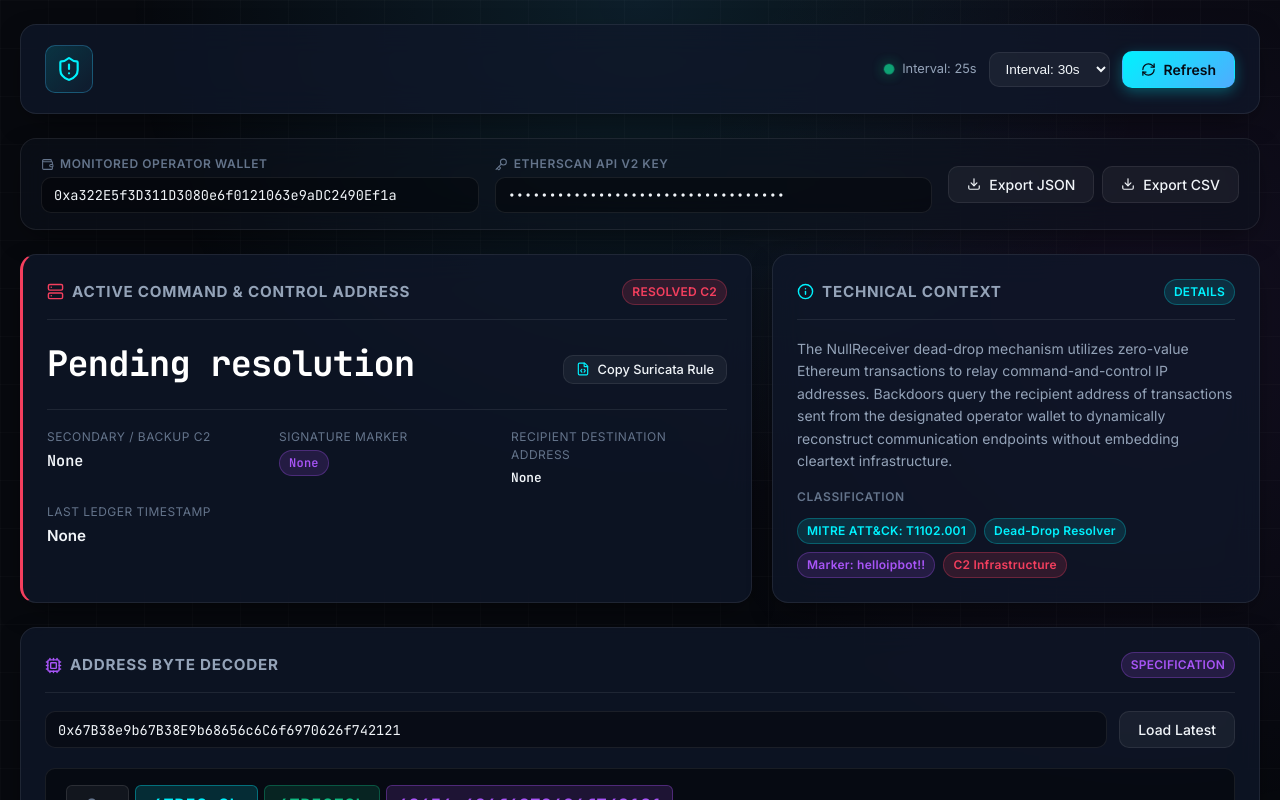
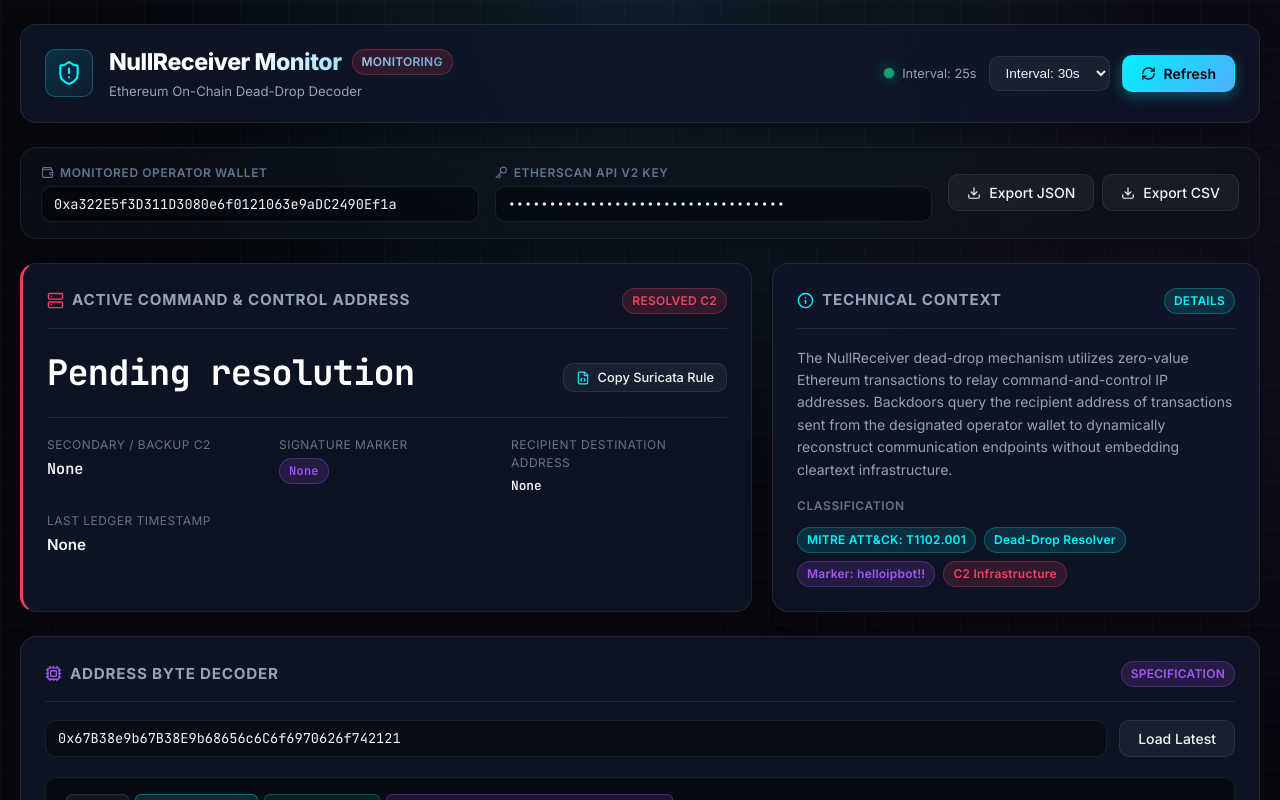
Before and after one commit to RD-Tarun/nullreceiver-sentinel, a React (Vite) app: page / in a window 1280 px wide. Shown: the top 800 px of the page. Built offline with nearby package versions, Linux system fonts and the light colour scheme; no server answers.

Commit message:
fix(header): restore title text without header credits

```diff
--- a/src/App.jsx
+++ b/src/App.jsx
@@ -257,7 +257,15 @@ export default function App() {
           <div className="brand-icon-box">
             <ShieldAlert size={26} />
           </div>
-
+          <div>
+            <h1 className="brand-title">
+              NullReceiver Monitor
+              <span className="badge badge-threat">MONITORING</span>
+            </h1>
+            <p className="brand-subtitle">
+              Ethereum On-Chain Dead-Drop Decoder
+            </p>
+          </div>
         </div>
 
         <div className="header-controls">
```
